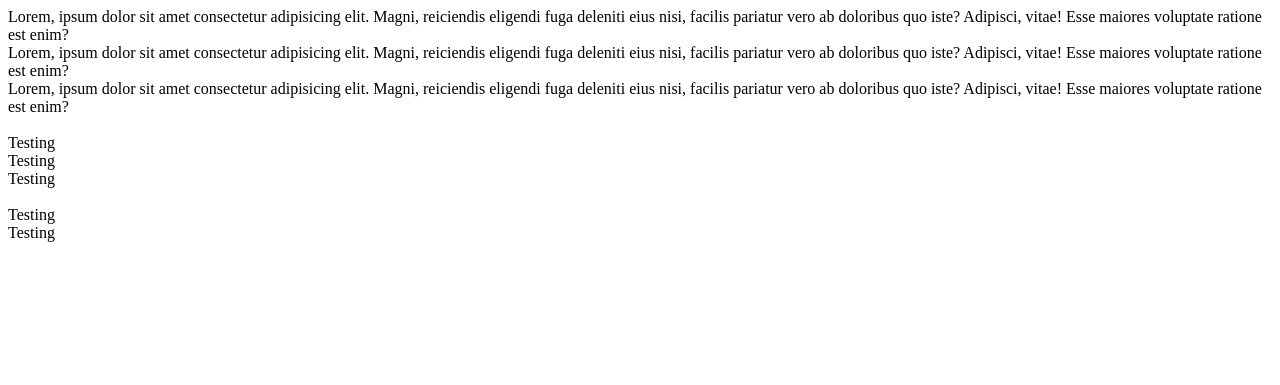
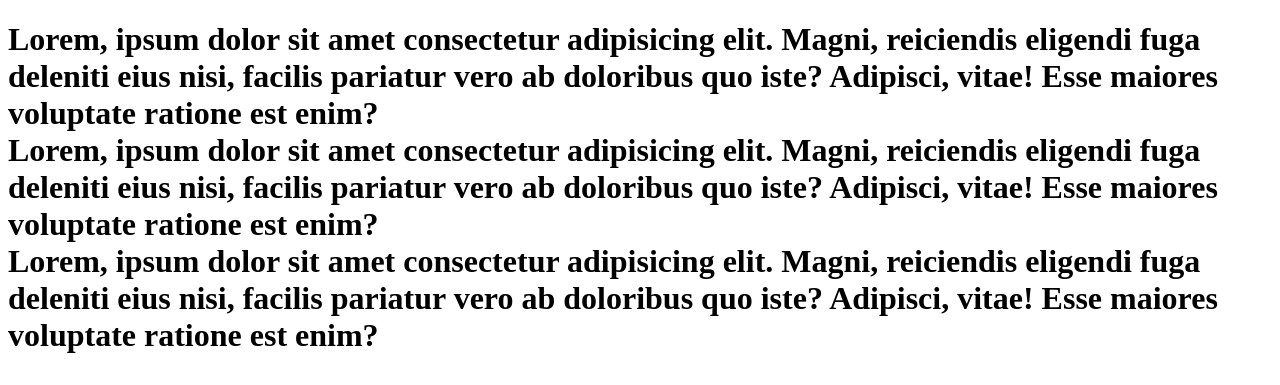
Before and after one commit to staten-island-tech/flexbox-gallery-project-William020304, a plain HTML site: page index.html in a window 1280 px wide. Shown: the top 385 px of the page. Drawn offline with Linux system fonts and the light colour scheme.

Commit message:
Update index.html

```diff
--- a/index.html
+++ b/index.html
@@ -4,10 +4,11 @@
         <meta charset="UTF-8" />
         <meta http-equiv="X-UA-Compatible" content="IE=edge" />
         <meta name="viewport" content="width=device-width, initial-scale=1.0" />
-        <link rel="stylesheet" href="./scss/styles.css" />
+        <link rel="stylesheet" href="style.css" />
         <title>Flexbox</title>
     </head>
     <body>
+        <h1 title=""
         <!-- example 1: default flexbox -->
         <div class="parent parent-intro">
             <div class="child child-1">Lorem, ipsum dolor sit amet consectetur adipisicing elit. Magni, reiciendis eligendi fuga deleniti eius nisi, facilis pariatur vero ab doloribus quo iste? Adipisci, vitae! Esse maiores voluptate ratione est enim?</div>
```
